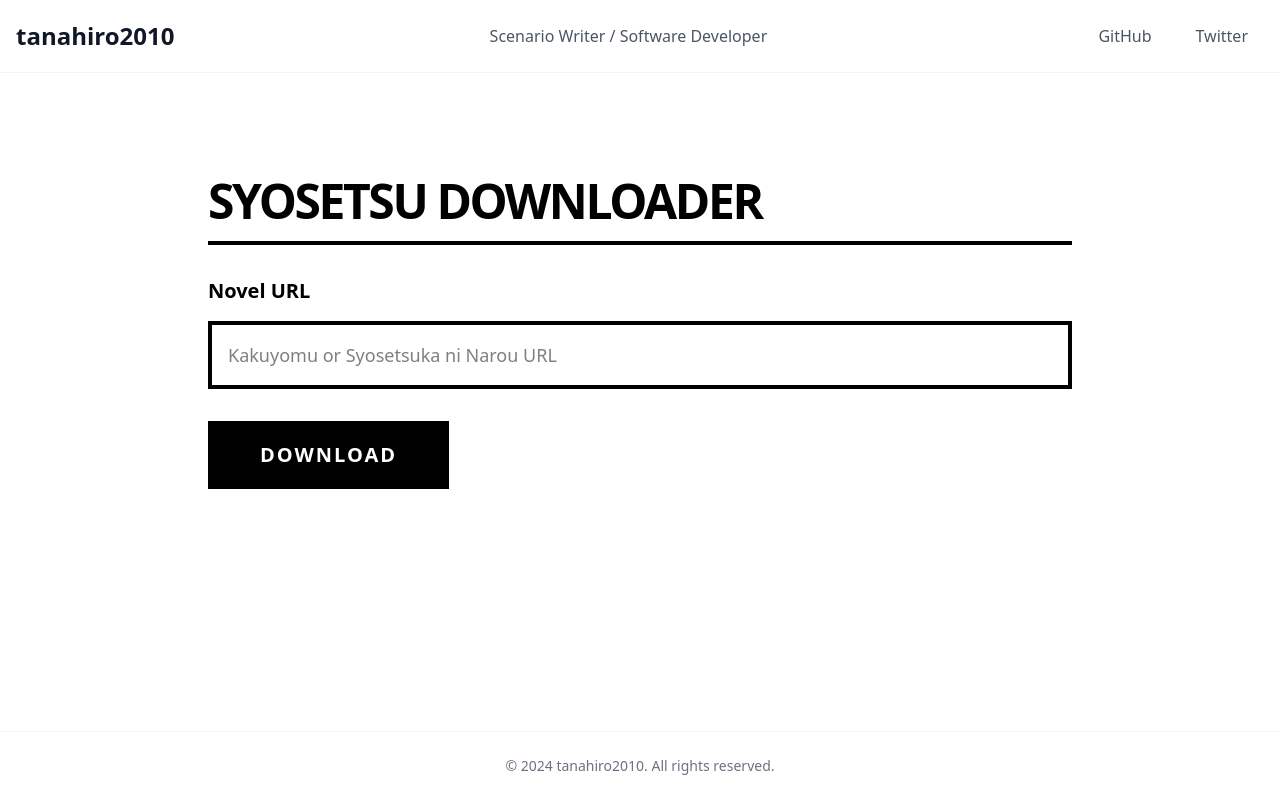
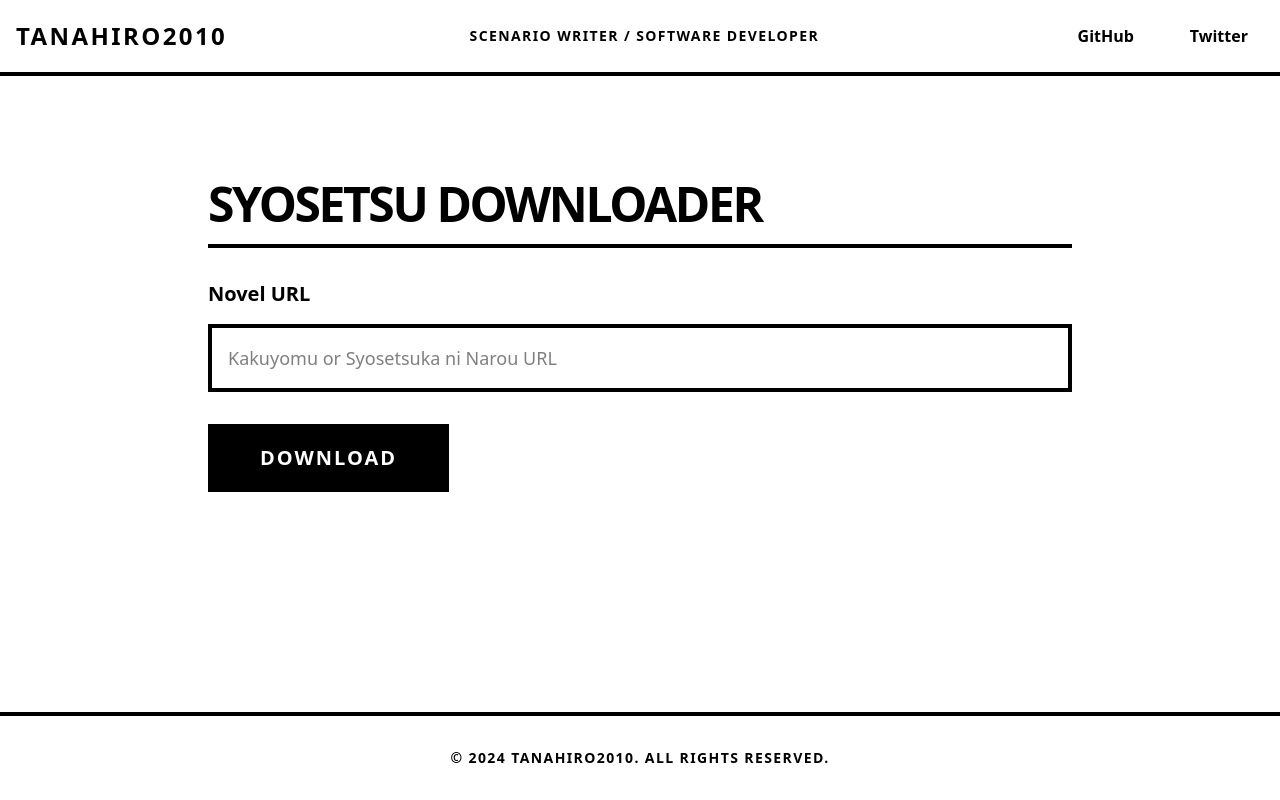
Before and after one commit to tanahiro2010/portfolio, a React (Vite) app: page /works/syosetsu in a window 1280 px wide. Built offline with nearby package versions, Linux system fonts and the light colour scheme.

Commit message:
feat: フッターとヘッダーのスタイルを改善し、色とフォントを更新

```diff
--- a/src/components/layout/footer.tsx
+++ b/src/components/layout/footer.tsx
@@ -2,8 +2,8 @@
 
 const Footer = () => {
     return (
-        <footer className="w-full border-t border-gray-100 mt-8">
-            <div className="container mx-auto px-4 py-6 text-center text-sm text-gray-500">
+        <footer className="w-full border-t-4 border-black mt-8 bg-white text-black">
+            <div className="container mx-auto px-4 py-8 text-center text-sm font-bold uppercase tracking-widest">
                 <p>© 2024 tanahiro2010. All rights reserved.</p>
             </div>
         </footer>
--- a/src/components/layout/header.tsx
+++ b/src/components/layout/header.tsx
@@ -6,17 +6,17 @@ import { Link } from "@/components/ui/link";
 const Header = () => {
 
     return (
-        <header className="w-full border-b border-gray-100 py-4">
+        <header className="w-full border-b-4 border-black py-4 bg-white text-black">
             <div className="container mx-auto px-4 flex flex-col sm:flex-row items-center justify-between gap-3">
-                <h1 className="text-2xl font-bold">
-                    <a href="/" className="p-0 text-gray-900">tanahiro2010</a>
+                <h1 className="text-2xl font-black uppercase tracking-widest">
+                    <a href="/" className="p-0 text-black hover:bg-black hover:text-white transition-colors duration-200">tanahiro2010</a>
                 </h1>
 
-                <Show show="desktop" className="text-gray-600">
+                <Show show="desktop" className="text-black font-bold uppercase tracking-widest text-sm">
                     <span>Scenario Writer / Software Developer</span>
                 </Show>
 
-                <div className="text-gray-600 flex items-center space-x-3">
+                <div className="text-black font-bold flex items-center space-x-6">
                     <Link href="/github">GitHub</Link>
                     <Link href="/twitter">Twitter</Link>
                 </div>
```
